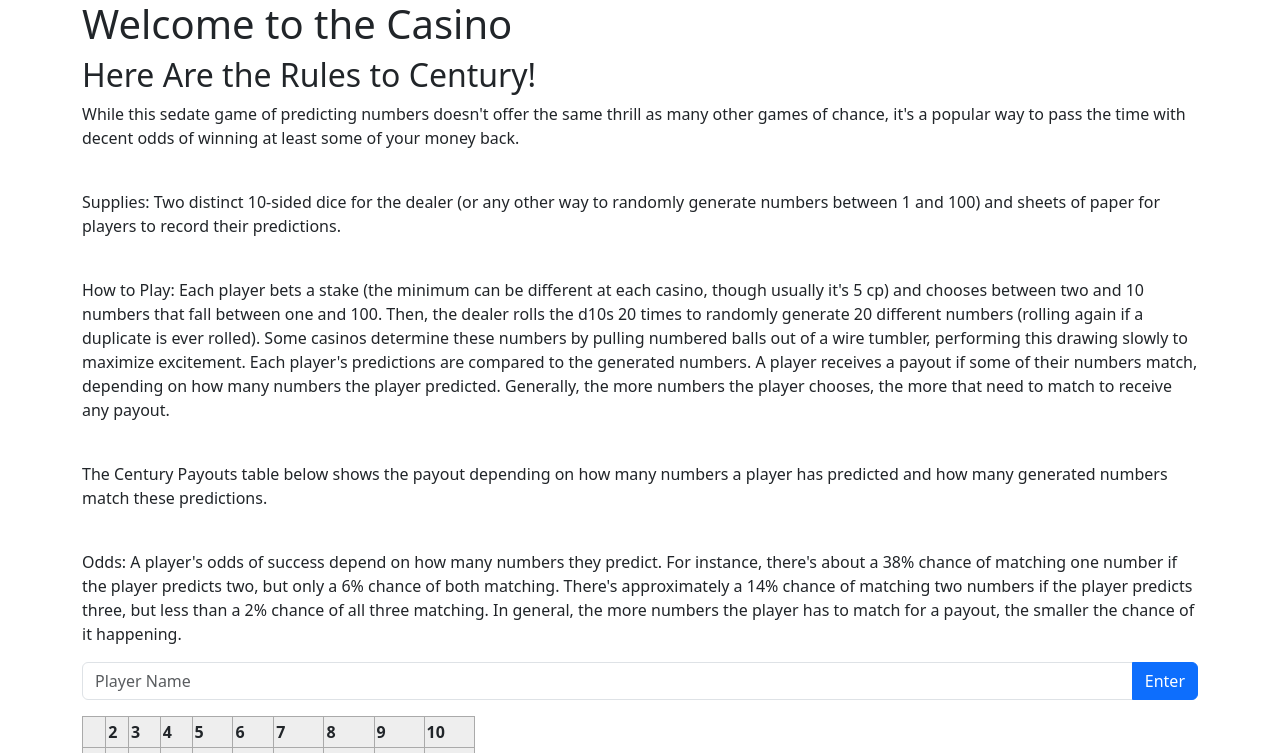
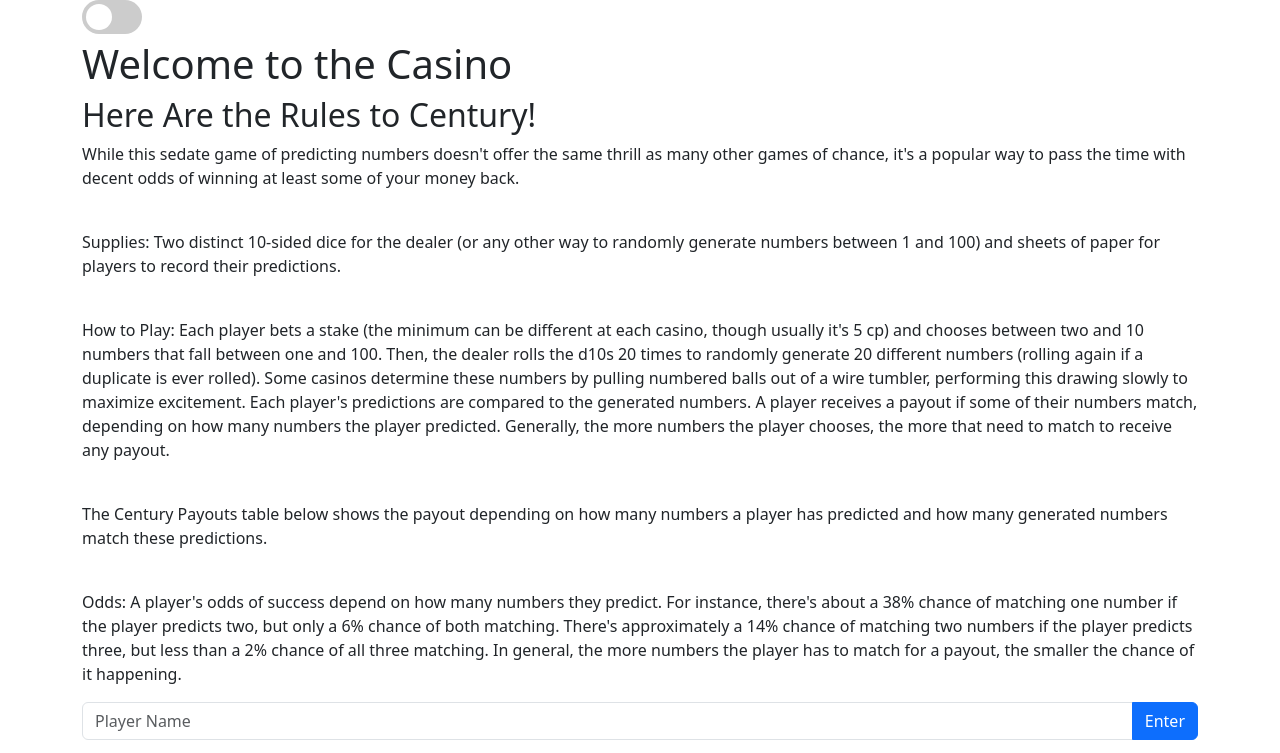
Before and after one commit to roganoth/fearless_activity, a website: page public/assets/index.html in a window 1280 px wide. Shown: the top 753 px of the page. Drawn offline with nearby package versions, Linux system fonts and the light colour scheme.

Commit message:
dark mode
added a dark mode toggle and functionality. it also adjusts the colors of the table.

```diff
--- a/public/assets/css/style.css
+++ b/public/assets/css/style.css
@@ -58,6 +58,80 @@ table {
     border-left: none;
   }
 
+  body.darkmode {
+    background: #222;
+    color: #DDD;
+  }
+
+  table.darkmode {
+    background: rgb(59, 103, 59);
+    color: #DDD;
+  }
+
+  .switch {
+    position: relative;
+    display: inline-block;
+    width: 60px;
+    height: 34px;
+  }
+
+  .switch input {
+    opacity: 0;
+    width: 0;
+    height: 0;
+  }
+
+  .slider {
+    position: absolute;
+    cursor: pointer;
+    top: 0;
+    left: 0;
+    right: 0;
+    bottom: 0;
+    background-color: #ccc;
+    -webkit-transition: .4s;
+    transition: .4s;
+  }
+
+  .slider:before {
+    position: absolute;
+    content: "";
+    height: 26px;
+    width: 26px;
+    left: 4px;
+    bottom: 4px;
+    background-color: white;
+    -webkit-transition: .4s;
+    transition: .4s;
+  }
+
+  #darkMode {
+    position: absolute;
+    top: 0px;
+    right: 0px;
+  }
+
+  input:checked + .slider {
+    background-color: #2196F3;
+  }
+
+  input:focus + .slider {
+    box-shadow: 0 0 1px #2196F3;
+  }
+
+  input:checked + .slider:before {
+    -webkit-transform: translateX(26px);
+    -ms-transform: translateX(26px);
+    transform: translateX(26px);
+  }
+
+  .slider.round {
+    border-radius: 34px;
+  }
+
+  .slider.round:before {
+    border-radius: 50%;
+  }
 
 @media (max-width: 800px) {
     #roll {
--- a/public/assets/index.html
+++ b/public/assets/index.html
@@ -14,6 +14,10 @@
 </head>
 <body>
     <div class="container" id="banner">
+        <label class="switch" id="darkToggle">
+            <input type="checkbox" id="darkMode">
+            <span class="slider round"></span>
+        </label>
         <h1>Welcome to the Casino</h1>
     </div>
 
--- a/public/assets/js/player_operations.js
+++ b/public/assets/js/player_operations.js
@@ -8,4 +8,8 @@ $(document).ready(function(){
         console.log("Players have been reset");
         $("#playerNames").empty();
     })
+    $("#darkMode").click(function(){
+        $("body").toggleClass("darkmode");
+        $("table").toggleClass("darkmode");
+    })
 })
```
